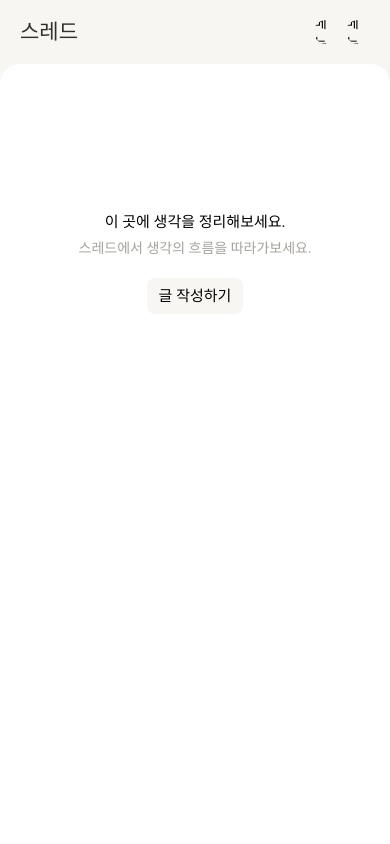
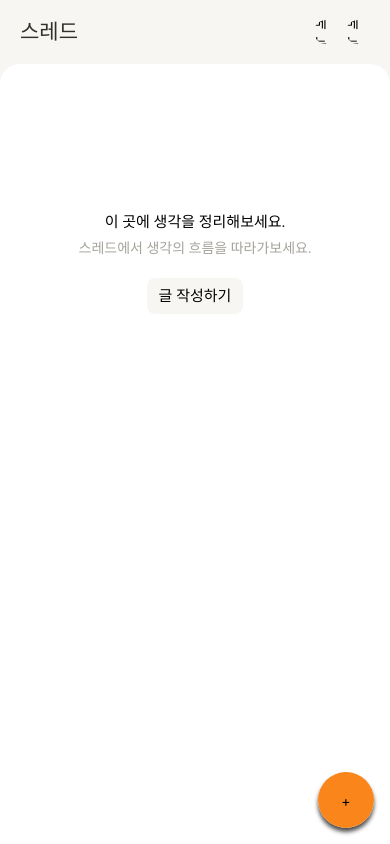
Before and after one commit to 0r0loo/thread, a React Native app: screen /Main in a window 390 px wide. Built offline with nearby package versions, Linux system fonts and the light colour scheme.

Commit message:
Modify : 메인스크린 작업중..

```diff
--- a/screens/MainScreen.js
+++ b/screens/MainScreen.js
@@ -1,15 +1,19 @@
 import React from 'react';
 import styled from 'styled-components/native';
 import MainHeader from '../components/main/MainHeader';
-import {Text} from 'react-native';
 import Empty from '../components/main/Empty';
+import FloatingWriteButton from '../components/common/FloatingWriteButton';
+import {SafeAreaView} from 'react-native-safe-area-context';
 
 function MainScreen() {
   return (
-    <Container>
-      <MainHeader />
-      <Empty />
-    </Container>
+    <SafeAreaView edges={['bottom']} style={{flex: 1}}>
+      <Container>
+        <MainHeader />
+        <Empty />
+        <FloatingWriteButton />
+      </Container>
+    </SafeAreaView>
   );
 }
 const Container = styled.View`
```
